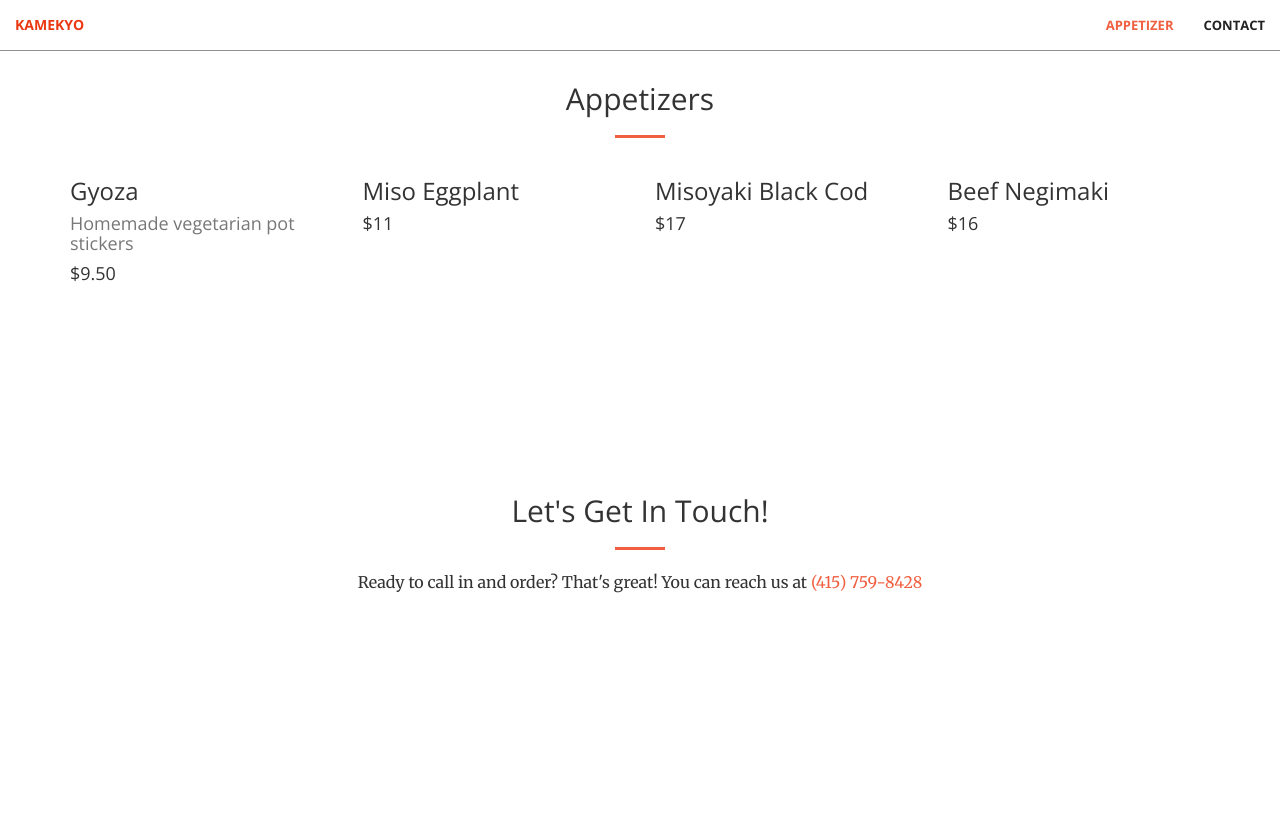
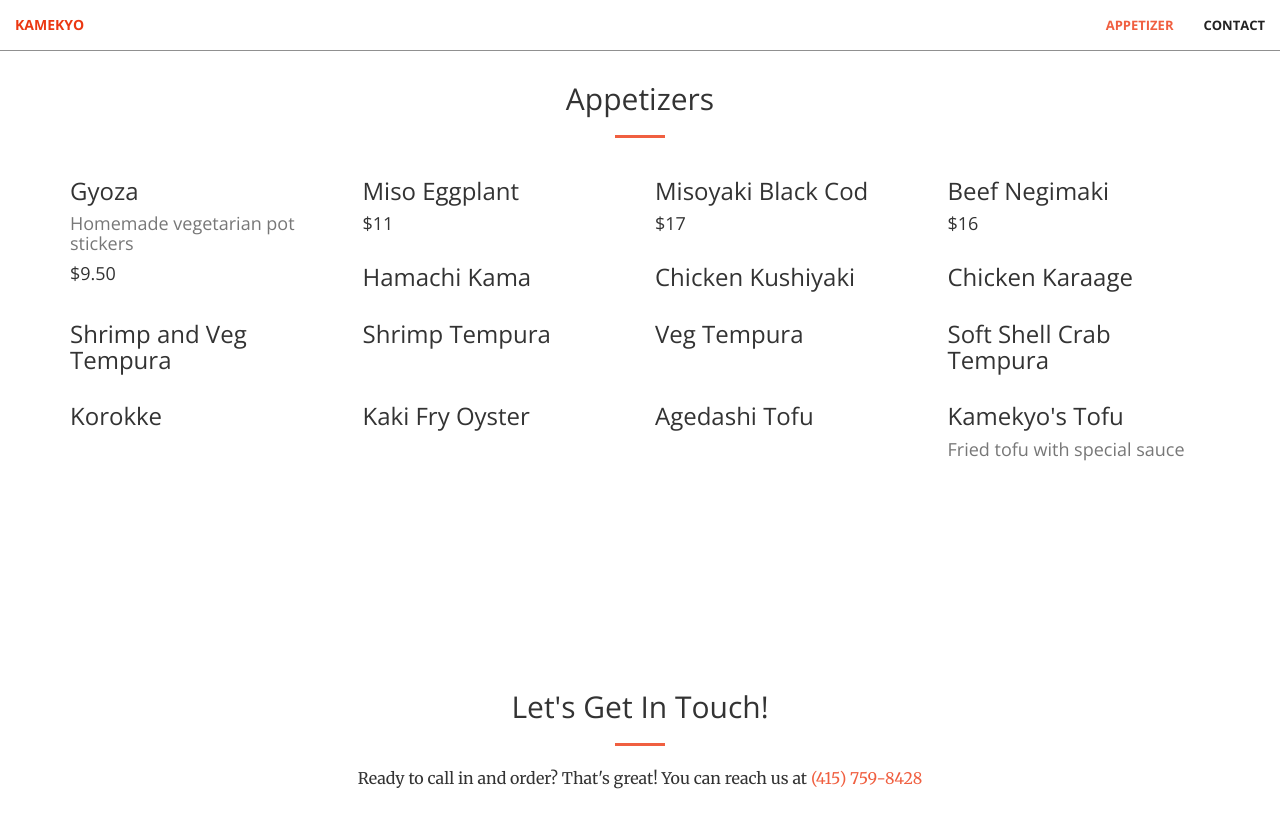
Before and after one commit to CyrusLiang/kamekyo, a Jekyll site: the page built from index.html, in a window 1280 px wide and 900 px high, scrolled down 918 px. Shown: the top 828 px of the window. Built offline with Jekyll 4.4.1, drawn with Linux system fonts in a browser that asks for light colours; before the commit the page ends 1632 px from its top, so only the background shows below that.

Commit message:
Update appetizers.html

```diff
--- a/_includes/appetizers.html
+++ b/_includes/appetizers.html
@@ -34,6 +34,79 @@
                     <h4 id="bnegi"></h4>
                 </div>
             </div>
+            <div class="col-lg-3 col-sm-6">
+                <div class="food-box">
+                    <h3>Hamachi Kama</h3>
+                    <h4 id="hkama"></h4>
+                </div>
+            </div>
+            <div class="col-lg-3 col-sm-6">
+                <div class="food-box">
+                    <h3>Chicken Kushiyaki</h3>
+                    <h4 id="ckushi"></h4>
+                </div>
+            </div>
+            <div class="col-lg-3 col-sm-6">
+                <div class="food-box">
+                    <h3>Chicken Karaage</h3>
+                    <h4 id="karaage"></h4>
+                </div>
+            </div>
+            <div class="col-lg-3 col-sm-6">
+                <div class="food-box">
+                    <h3>Shrimp and Veg Tempura</h3>
+                    <h4 id="svtempura"></h4>
+                </div>
+            </div>
+            <div class="col-lg-3 col-sm-6">
+                <div class="food-box">
+                    <h3>Shrimp Tempura</h3>
+                    <h4 id="stempura"></h4>
+                </div>
+            </div>
+            <div class="col-lg-3 col-sm-6">
+                <div class="food-box">
+                    <h3>Veg Tempura</h3>
+                    <h4 id="vtempura"></h4>
+                </div>
+            </div>
+            <div class="col-lg-3 col-sm-6">
+                <div class="food-box">
+                    <h3>Soft Shell Crab Tempura</h3>
+                    <h4 id="sscrab"></h4>
+                </div>
+            </div>
+            <div class="col-lg-3 col-sm-6">
+                <div class="food-box">
+                    <h3>Korokke</h3>
+                    <h4 id="korokke"></h4>
+                </div>
+            </div>
+            <div class="col-lg-3 col-sm-6">
+                <div class="food-box">
+                    <h3>Kaki Fry Oyster</h3>
+                    <h4 id="kakifry"></h4>
+                </div>
+            </div>
+            <div class="col-lg-3 col-sm-6">
+                <div class="food-box">
+                    <h3>Agedashi Tofu</h3>
+                    <h4 id="atofu"></h4>
+                </div>
+            </div>
+            <div class="col-lg-3 col-sm-6">
+                <div class="food-box">
+                    <h3>Kamekyo's Tofu</h3>
+                    <h4 class="text-muted">Fried tofu with special sauce</h4>
+                    <h4 id="ktofu"></h4>
+                </div>
+            </div>
+            <div class="col-lg-3 col-sm-6">
+                <div class="food-box">
+                    <h3></h3>
+                    <h4 id=""></h4>
+                </div>
+            </div>
         </div>
     </div>
 </section>
```
